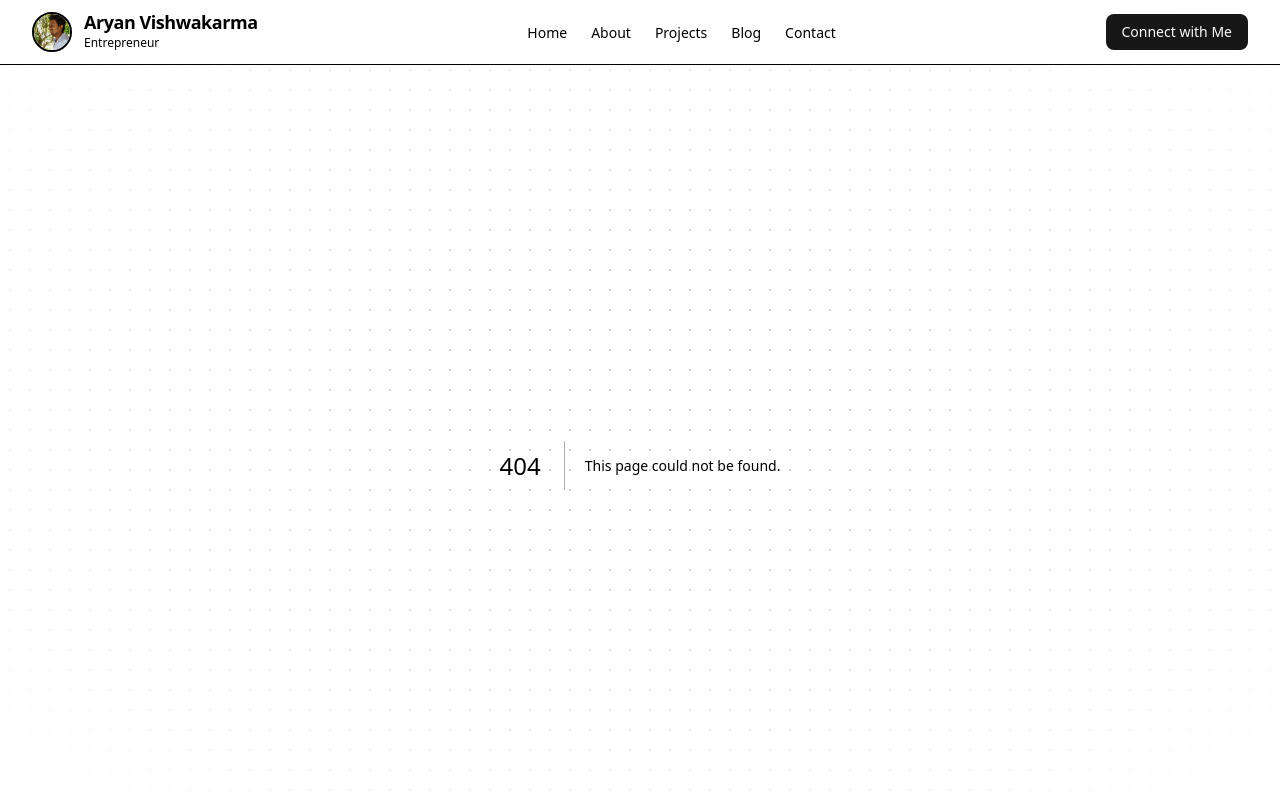
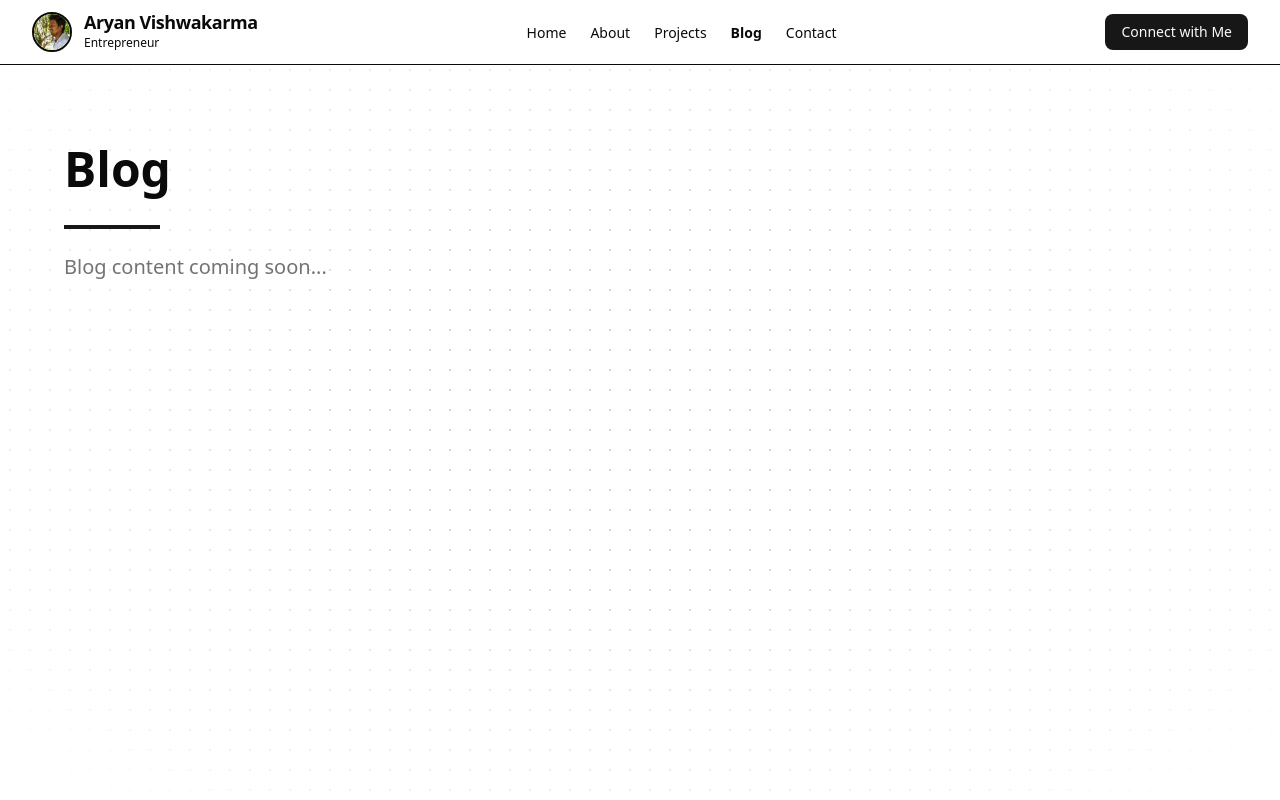
Before and after one commit to Aryan-202/next-portfolio, a Next.js app: page /blog in a window 1280 px wide. Before the commit this address had no page. Shown: the top 800 px of the page. Built offline with nearby package versions, Linux system fonts and the light colour scheme.

Commit message:
fixed the routes

```diff
--- /dev/null
+++ b/app/blog/page.tsx
@@ -0,0 +1,18 @@
+// app/blog/page.tsx
+import React from 'react'
+
+const BlogPage = () => {
+  return (
+    <div className="min-h-screen py-20 px-4">
+      <div className="container mx-auto max-w-6xl">
+        <h1 className="text-4xl lg:text-5xl font-bold mb-8">Blog</h1>
+        <div className="w-24 h-1 bg-primary mb-6"></div>
+        <p className="text-xl text-muted-foreground">
+          Blog content coming soon...
+        </p>
+      </div>
+    </div>
+  )
+}
+
+export default BlogPage
--- a/components/layouts/header/constants.ts
+++ b/components/layouts/header/constants.ts
@@ -21,7 +21,7 @@ export const NAV_LINKS: NavLinks[] = [
   },
   {
     name: 'Blog',
-    href: '#blog',
+    href: '/blog',
     description: 'Read my articles'
   },
   {
--- a/components/layouts/header/nav-links.tsx
+++ b/components/layouts/header/nav-links.tsx
@@ -1,3 +1,4 @@
+// components/layouts/header/nav-links.tsx
 import React from "react";
 import Link from "next/link";
 import { usePathname } from "next/navigation";
@@ -16,10 +17,27 @@ export const NavLinks: React.FC<NavLinksProps> = ({
   const pathname = usePathname();
 
   const isActive = (href: string) => {
+    // For home page
     if (href === "/") {
       return pathname === href;
     }
-    return pathname.startsWith(href);
+    // For hash links on home page
+    if (href.startsWith("#")) {
+      return pathname === "/" && href === window.location.hash;
+    }
+    // For other routes
+    return pathname === href;
+  };
+
+  const handleClick = (href: string) => {
+    // If it's a hash link and we're not on home page, navigate to home first
+    if (href.startsWith("#") && pathname !== "/") {
+      window.location.href = `/${href}`;
+    }
+
+    if (onLinkClick) {
+      onLinkClick();
+    }
   };
 
   if (variant === "desktop") {
@@ -34,6 +52,7 @@ export const NavLinks: React.FC<NavLinksProps> = ({
             }`}
             title={link.description}
             aria-current={isActive(link.href) ? "page" : undefined}
+            onClick={() => handleClick(link.href)}
           >
             {link.name}
           </Link>
@@ -50,7 +69,7 @@ export const NavLinks: React.FC<NavLinksProps> = ({
           key={link.name}
           href={link.href}
           className={styles.mobileNavLink}
-          onClick={onLinkClick}
+          onClick={() => handleClick(link.href)}
           title={link.description}
           aria-current={isActive(link.href) ? "page" : undefined}
         >
```
